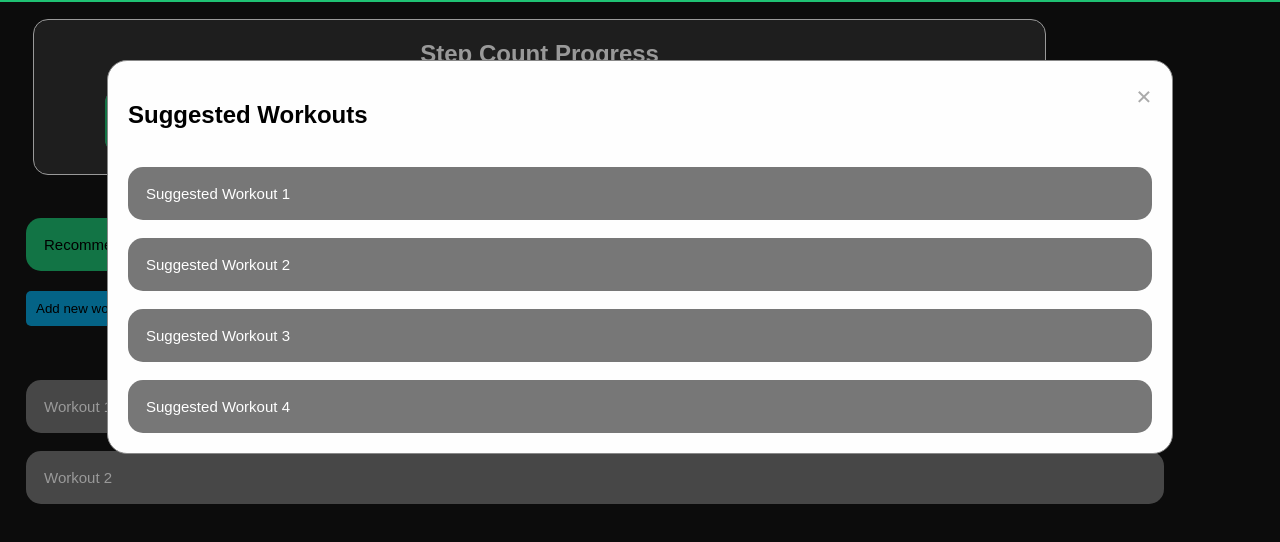
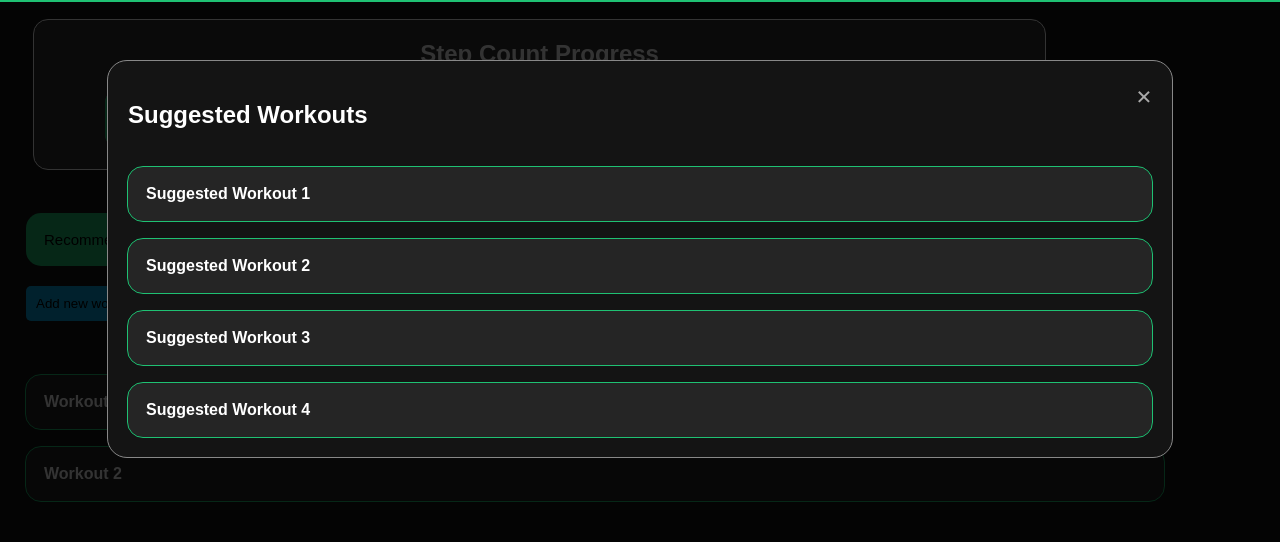
Before and after one commit to health-0201-05/phase-2, a plain HTML site: page final/new-phase-2-homepage/exercise.html in a window 1280 px wide. Both pictures are taken after a click on the button "Recommended Workouts". Shown: the part 68-610 px from the top of the page. Drawn offline with Linux system fonts and the light colour scheme.

Commit message:
revisions

```diff
--- a/final/new-phase-2-homepage/exercise-style.css
+++ b/final/new-phase-2-homepage/exercise-style.css
@@ -58,9 +58,10 @@
     background-color: #1fc173;
     font-family: arial;
     color: black;
-    padding: 1%;
+    padding-top: 1px;
+    padding-bottom: 10px;
     text-align: right;
-    font-size: 10px;
+    font-size: 20px;
     border-radius: 15px;
     height: 50px;
 
@@ -88,7 +89,7 @@
     text-align: center;
 }
 .collapsible {
-    background-color: #777;
+    background-color: #252525;
     color: white;
     cursor: pointer;
     padding: 18px;
@@ -101,14 +102,22 @@
     border-top-right-radius: 15px;
     border-bottom-left-radius: 15px;
     border-bottom-right-radius: 15px;
-
-
+    font-family: Arial, Helvetica, sans-serif;
+    font-size: 1em;
+    font-weight: 800;
     margin-top: 18px;
+    outline: solid 1px #1fc173;
+    box-shadow: none;
 }
 
 .active,
 .collapsible:hover {
     background-color: #555;
+    outline: none;
+    box-shadow: 0 1px 0 #1fc173 inset,
+                1px 0 0 #1fc173 inset,
+                -1px 0 0 #1fc173 inset;
+
 }
 
 .collapsible-content {
@@ -121,7 +130,9 @@
     border-bottom-left-radius: 15px;
     border-bottom-right-radius: 15px;
     font-family: arial;
-
+    box-shadow: 0 -1px 0 #1fc173 inset,
+    1px 0 0 #1fc173 inset,
+    -1px 0 0 #1fc173 inset;
 }
 
 
@@ -136,12 +147,12 @@
     height: 100%; /* Full height */
     overflow: auto; /* Enable scroll if needed */
     background-color: rgb(0,0,0); /* Fallback color */
-    background-color: rgba(0,0,0,0.4); /* Black w/ opacity */
+    background-color: rgba(0,0,0,0.8); /* Black w/ opacity */
   }
 
   /* Modal Content/Box */
   .modal-content {
-    background-color: #fefefe;
+    background-color: #141414;
     margin: 10% auto; /* 15% from the top and centered */
     padding: 20px;
     border: 1px solid #888;
--- a/final/new-phase-2-homepage/exercise.html
+++ b/final/new-phase-2-homepage/exercise.html
@@ -19,7 +19,7 @@
         <div class="modal-content">
 
             <span class="close">&times;</span>
-            <h2 class="extext" style="color:black">Suggested Workouts</h2>
+            <h2 class="extext">Suggested Workouts</h2>
             <div class="modalcontain">
 
             </div>
@@ -42,7 +42,7 @@
         <div class="progcontainer">
             <!-- width calculated out of the container width-->
             <div class="prog" id="progbar" style="width: 10%">
-                <p style="padding-top: 8px;">50/100 Steps</p>
+                <p >50/100 Steps</p>
             </div>
         </div>
 
```
